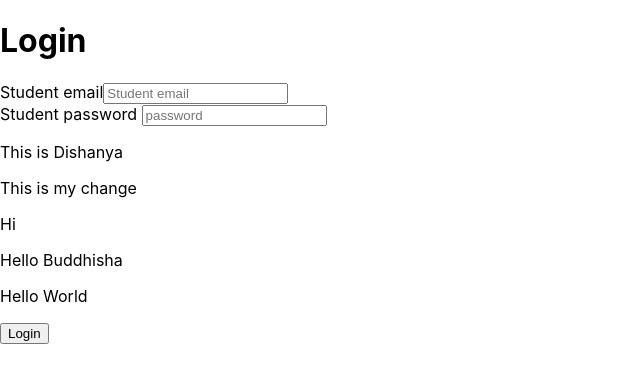
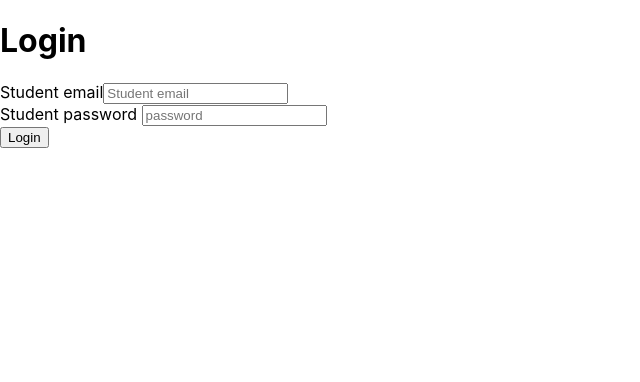
Before and after one commit to starshooter12345/brightboost, a React (Create React App) app in the folder client/: page /login in a window 1280 px wide. Shown: the top 382 px of the page, without its empty margins (0-640 px from the left). Built offline with nearby package versions, Linux system fonts and the light colour scheme.

Commit message:
Removed all the comments added previously

```diff
--- a/client/src/Login.js
+++ b/client/src/Login.js
@@ -34,11 +34,7 @@ function Login() {
       <br/>
        <label>Student password</label> <input value={password} onChange={(e)=>setPassword(e.target.value)} type="password" placeholder="password"></input>
       <br/>
-      <p>This is Dishanya</p>
-      <p>This is my change</p>
-      <p>Hi</p>
-      <p>Hello Buddhisha</p>
-      <p>Hello World</p>
+
 
       <input type="submit" value="Login"/>
 
```
